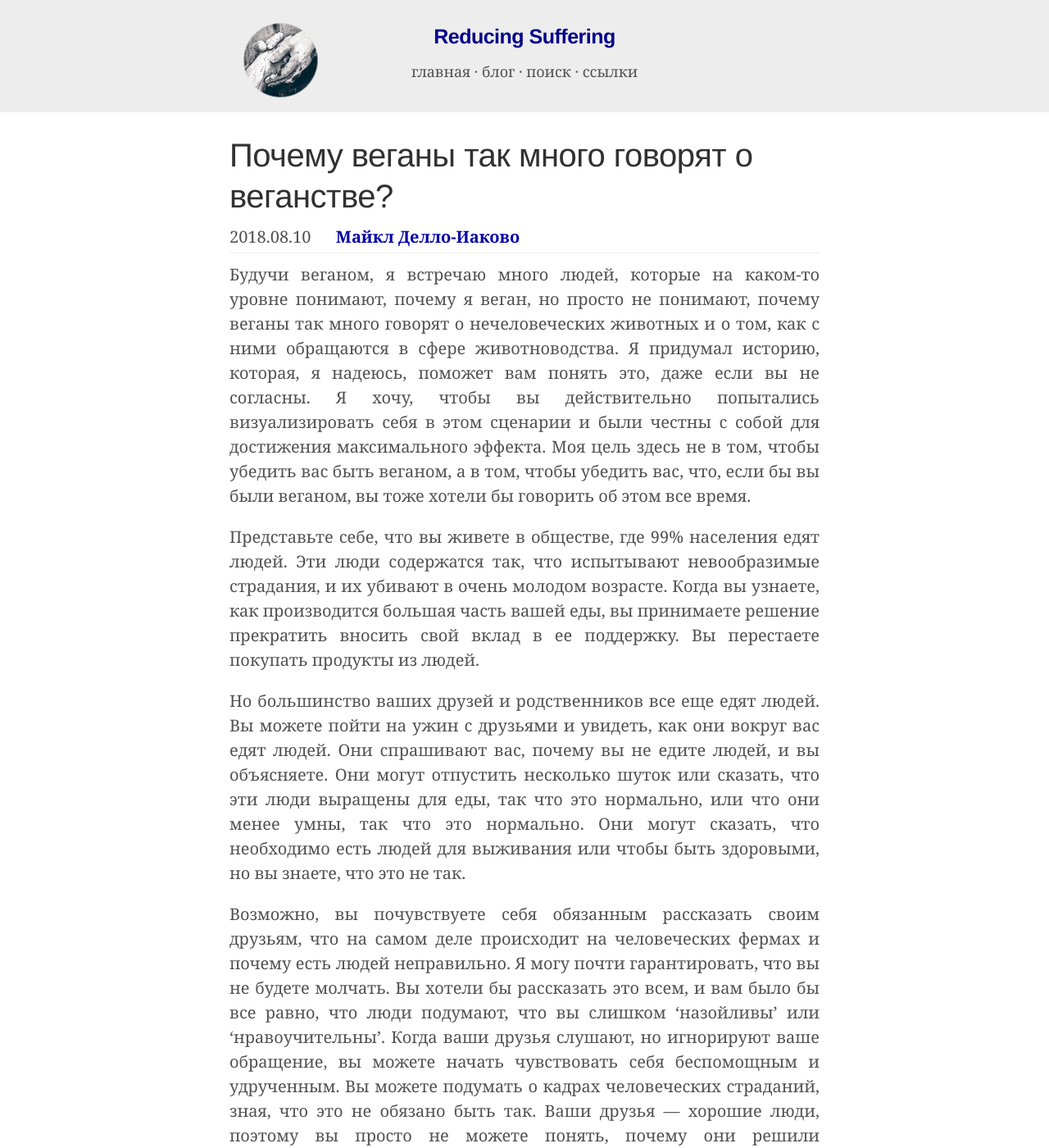
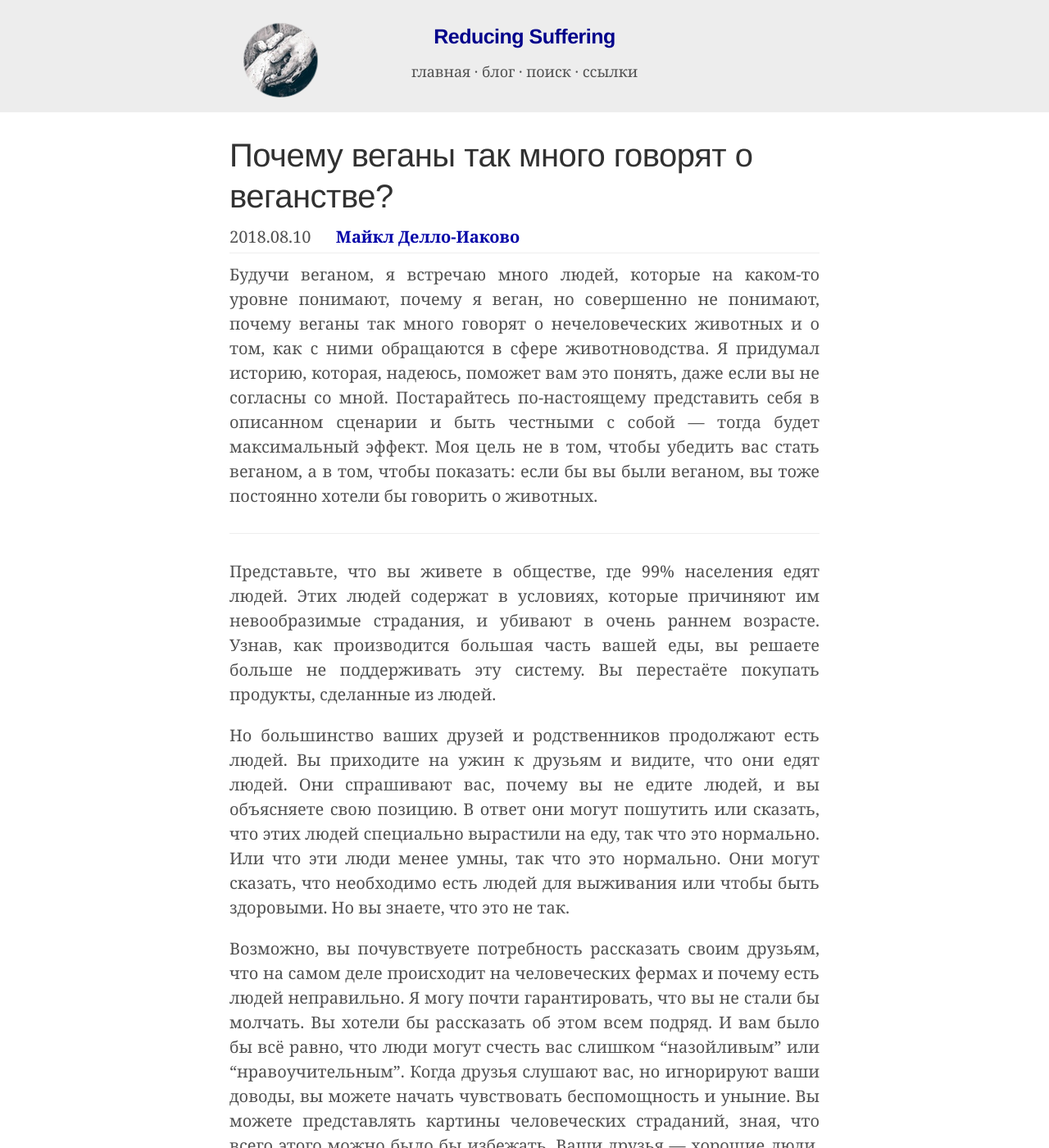
Before and after one commit to ReducingSuffering/reducingsuffering.github.io, a Jekyll site: the page built from _articles/michael-dello-iacovo-why-do-vegans-talk-about-veganism-so-much.md, in a window 1280 px wide and 1400 px high. Shown: the whole window at 82% size. Built offline with Jekyll 4.4.1, drawn with Linux system fonts in a browser that asks for light colours; some of the changed text lies outside the part shown.

Commit message:
Update michael-dello-iacovo-why-do-vegans-talk-about-veganism-so-much.md

```diff
--- a/_articles/michael-dello-iacovo-why-do-vegans-talk-about-veganism-so-much.md
+++ b/_articles/michael-dello-iacovo-why-do-vegans-talk-about-veganism-so-much.md
@@ -8,13 +8,18 @@ original: http://www.michaeldello.com/vegans-talk-veganism-much/
 original_date:
   - 2018.08.10
 translated_by: К. Кирдан
+last_updated: 2026.06.28
 ---
-Будучи веганом, я встречаю много людей, которые на каком-то уровне понимают, почему я веган, но просто не понимают, почему веганы так много говорят о нечеловеческих животных и о том, как с ними обращаются в сфере животноводства. Я придумал историю, которая, я надеюсь, поможет вам понять это, даже если вы не согласны. Я хочу, чтобы вы действительно попытались визуализировать себя в этом сценарии и были честны с собой для достижения максимального эффекта. Моя цель здесь не в том, чтобы убедить вас быть веганом, а в том, чтобы убедить вас, что, если бы вы были веганом, вы тоже хотели бы говорить об этом все время.
+Будучи веганом, я встречаю много людей, которые на каком-то уровне понимают, почему я веган, но совершенно не понимают, почему веганы так много говорят о нечеловеческих животных и о том, как с ними обращаются в сфере животноводства. Я придумал историю, которая, надеюсь, поможет вам это понять, даже если вы не согласны со мной. Постарайтесь по-настоящему представить себя в описанном сценарии и быть честными с собой — тогда будет максимальный эффект. Моя цель не в том, чтобы убедить вас стать веганом, а в том, чтобы показать: если бы вы были веганом, вы тоже постоянно хотели бы говорить о животных.
 
-Представьте себе, что вы живете в обществе, где 99% населения едят людей. Эти люди содержатся так, что испытывают невообразимые страдания, и их убивают в очень молодом возрасте. Когда вы узнаете, как производится большая часть вашей еды, вы принимаете решение прекратить вносить свой вклад в ее поддержку. Вы перестаете покупать продукты из людей.
+---
 
-Но большинство ваших друзей и родственников все еще едят людей. Вы можете пойти на ужин с друзьями и увидеть, как они вокруг вас едят людей. Они спрашивают вас, почему вы не едите людей, и вы объясняете. Они могут отпустить несколько шуток или сказать, что эти люди выращены для еды, так что это нормально, или что они менее умны, так что это нормально. Они могут сказать, что необходимо есть людей для выживания или чтобы быть здоровыми, но вы знаете, что это не так.
+Представьте, что вы живете в обществе, где 99% населения едят людей. Этих людей содержат в условиях, которые причиняют им невообразимые страдания, и убивают в очень раннем возрасте. Узнав, как производится большая часть вашей еды, вы решаете больше не поддерживать эту систему. Вы перестаёте покупать продукты, сделанные из людей.
 
-Возможно, вы почувствуете себя обязанным рассказать своим друзьям, что на самом деле происходит на человеческих фермах и почему есть людей неправильно. Я могу почти гарантировать, что вы не будете молчать. Вы хотели бы рассказать это всем, и вам было бы все равно, что люди подумают, что вы слишком ‘назойливы’ или ‘нравоучительны’. Когда ваши друзья слушают, но игнорируют ваше обращение, вы можете начать чувствовать себя беспомощным и удрученным. Вы можете подумать о кадрах человеческих страданий, зная, что это не обязано быть так. Ваши друзья — хорошие люди, поэтому вы просто не можете понять, почему они решили продолжить есть людей.
+Но большинство ваших друзей и родственников продолжают есть людей. Вы приходите на ужин к друзьям и видите, что они едят людей. Они спрашивают вас, почему вы не едите людей, и вы объясняете свою позицию. В ответ они могут пошутить или сказать, что этих людей специально вырастили на еду, так что это нормально. Или что эти люди менее умны, так что это нормально. Они могут сказать, что необходимо есть людей для выживания или чтобы быть здоровыми. Но вы знаете, что это не так.
 
-Возможно, вы не согласны с тем, что не-людям следует уделять этическое внимание. Возможно, вы думаете, что вкус их плоти перевешивает их страдания. Но благодаря этому мысленному эксперименту вы теперь можете понять, почему веганы так много говорят об этом. Потому что мы считаем, что не-люди так же или почти так же достойны морального рассмотрения, как и люди. Мы знаем, как легко уменьшить страдания, причиняемые животноводством, и нам трудно жить в обществе, где 99% людей не согласны с нами. Если вы думаете, что не можете этого понять, тогда вы обманываете кого-то, и это, вероятно, вы сами.
+Возможно, вы почувствуете потребность рассказать своим друзьям, что на самом деле происходит на человеческих фермах и почему есть людей неправильно. Я могу почти гарантировать, что вы не стали бы молчать. Вы хотели бы рассказать об этом всем подряд. И вам было бы всё равно, что люди могут счесть вас слишком "назойливым" или "нравоучительным". Когда друзья слушают вас, но игнорируют ваши доводы, вы можете начать чувствовать беспомощность и уныние. Вы можете представлять картины человеческих страданий, зная, что всего этого можно было бы избежать. Ваши друзья — хорошие люди, поэтому вам трудно понять, почему они решили и дальше есть людей.
+
+---
+
+Возможно, вы не согласны с тем, что нечеловеческие животные заслуживают этического рассмотрения. Возможно, вы думаете, что вкус их плоти перевешивает их страдания. Но этот мысленный эксперимент поможет вам понять, почему веганы так много говорят о животных и их проблемах. Причина в том, что по нашему мнению нечеловеческие животные достойны морального рассмотрения в той же или почти той же степени, что и люди. Мы знаем, как легко уменьшить страдания, причиняемые животноводством, и нам трудно жить в обществе, где 99% людей с нами не согласны. Если вам кажется, что вы не можете этого понять, то вы кого-то обманываете. Наверное, самих себя.
```
